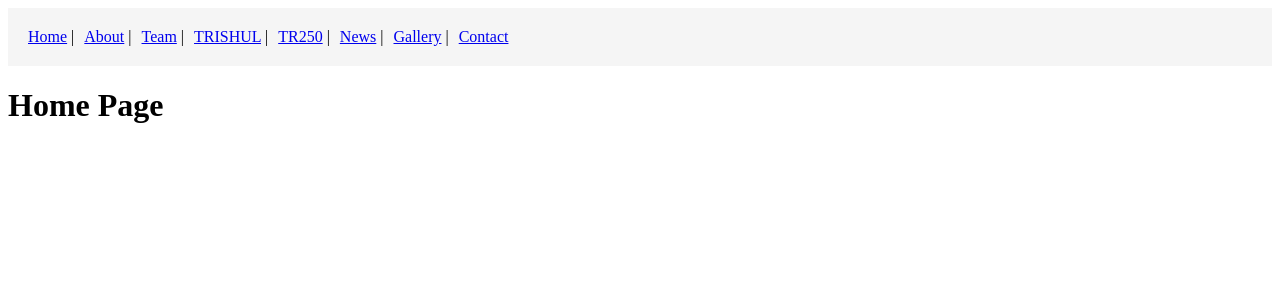
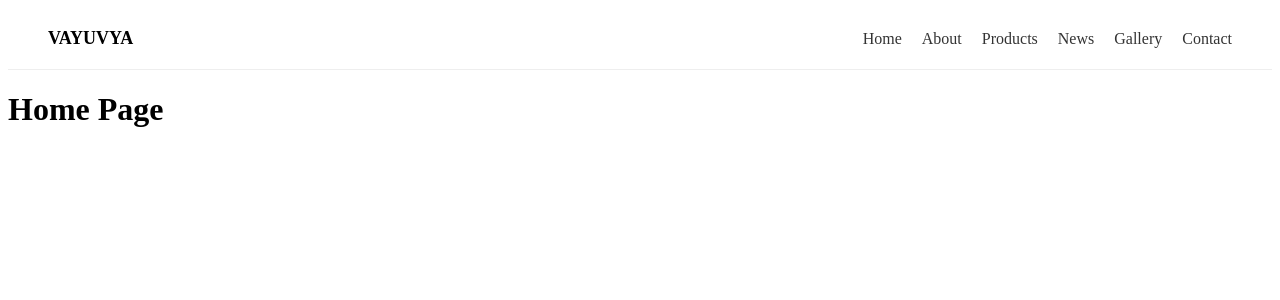
Before and after one commit to redhubget/vayu_new, a React (Vite) app: page / in a window 1280 px wide. Shown: the top 300 px of the page. Built offline with nearby package versions, Linux system fonts and the light colour scheme.

Commit message:
Refactor Navbar component with dropdown menus

```diff
--- a/src/components/navbar/Navbar.jsx
+++ b/src/components/navbar/Navbar.jsx
@@ -1,16 +1,89 @@
 import { Link } from "react-router-dom";
+import { useState } from "react";
 
 export default function Navbar() {
+  const [aboutOpen, setAboutOpen] = useState(false);
+  const [productsOpen, setProductsOpen] = useState(false);
+
   return (
-    <nav style={{ padding: "20px", background: "#f5f5f5" }}>
-      <Link to="/">Home</Link> |
-      <Link to="/about" style={{ marginLeft: "10px" }}>About</Link> |
-      <Link to="/about/team" style={{ marginLeft: "10px" }}>Team</Link> |
-      <Link to="/products/trishul" style={{ marginLeft: "10px" }}>TRISHUL</Link> |
-      <Link to="/products/tr250" style={{ marginLeft: "10px" }}>TR250</Link> |
-      <Link to="/news" style={{ marginLeft: "10px" }}>News</Link> |
-      <Link to="/gallery" style={{ marginLeft: "10px" }}>Gallery</Link> |
-      <Link to="/contact" style={{ marginLeft: "10px" }}>Contact</Link>
+    <nav style={styles.nav}>
+
+      {/* LOGO */}
+      <div style={styles.logo}>VAYUVYA</div>
+
+      {/* NAV LINKS */}
+      <div style={styles.links}>
+        <Link to="/" style={styles.link}>Home</Link>
+
+        <div
+          style={styles.dropdown}
+          onMouseEnter={() => setAboutOpen(true)}
+          onMouseLeave={() => setAboutOpen(false)}
+        >
+          <span style={styles.link}>About</span>
+          {aboutOpen && (
+            <div style={styles.menu}>
+              <Link to="/about">Company</Link>
+              <Link to="/about/team">Team</Link>
+            </div>
+          )}
+        </div>
+
+        <div
+          style={styles.dropdown}
+          onMouseEnter={() => setProductsOpen(true)}
+          onMouseLeave={() => setProductsOpen(false)}
+        >
+          <span style={styles.link}>Products</span>
+          {productsOpen && (
+            <div style={styles.menu}>
+              <Link to="/products/trishul">TRISHUL Mk1</Link>
+              <Link to="/products/tr250">TR250</Link>
+            </div>
+          )}
+        </div>
+
+        <Link to="/news" style={styles.link}>News</Link>
+        <Link to="/gallery" style={styles.link}>Gallery</Link>
+        <Link to="/contact" style={styles.link}>Contact</Link>
+      </div>
     </nav>
   );
 }
+
+const styles = {
+  nav: {
+    display: "flex",
+    justifyContent: "space-between",
+    padding: "20px 40px",
+    background: "#ffffff",
+    borderBottom: "1px solid #eee"
+  },
+  logo: {
+    fontWeight: "bold",
+    fontSize: "18px"
+  },
+  links: {
+    display: "flex",
+    gap: "20px",
+    alignItems: "center"
+  },
+  link: {
+    textDecoration: "none",
+    color: "#333",
+    cursor: "pointer"
+  },
+  dropdown: {
+    position: "relative"
+  },
+  menu: {
+    position: "absolute",
+    top: "30px",
+    background: "#fff",
+    border: "1px solid #ddd",
+    padding: "10px",
+    display: "flex",
+    flexDirection: "column",
+    gap: "5px"
+  }
+};
```
